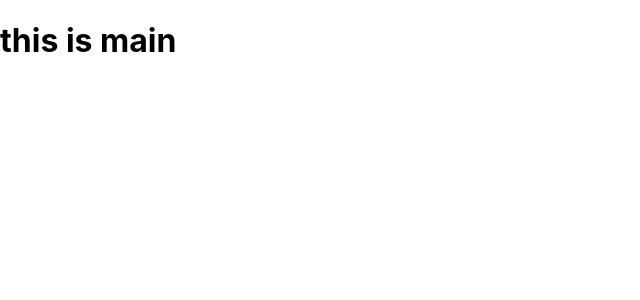
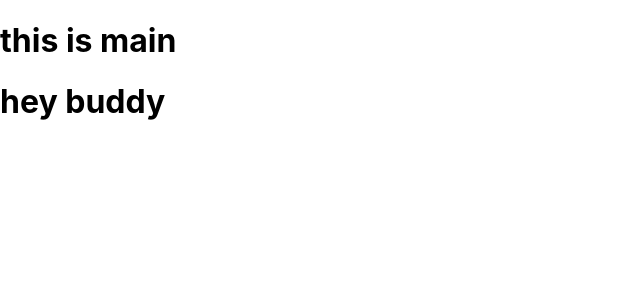
Before and after one commit to hopefyjamshed/learning-plateform-client-site, a React (Create React App) app: page / in a window 1280 px wide. Shown: the top 300 px of the page, without its empty margins (0-640 px from the left). Built offline with nearby package versions, Linux system fonts and the light colour scheme.

Commit message:
second commit

```diff
--- a/src/layout/Main.js
+++ b/src/layout/Main.js
@@ -3,7 +3,8 @@ import React from 'react';
 const Main = () => {
     return (
         <div>
-            <h1>this is main</h1>
+            <h1>this is main </h1>
+            <h1>hey buddy</h1>
         </div>
     );
 };
```
